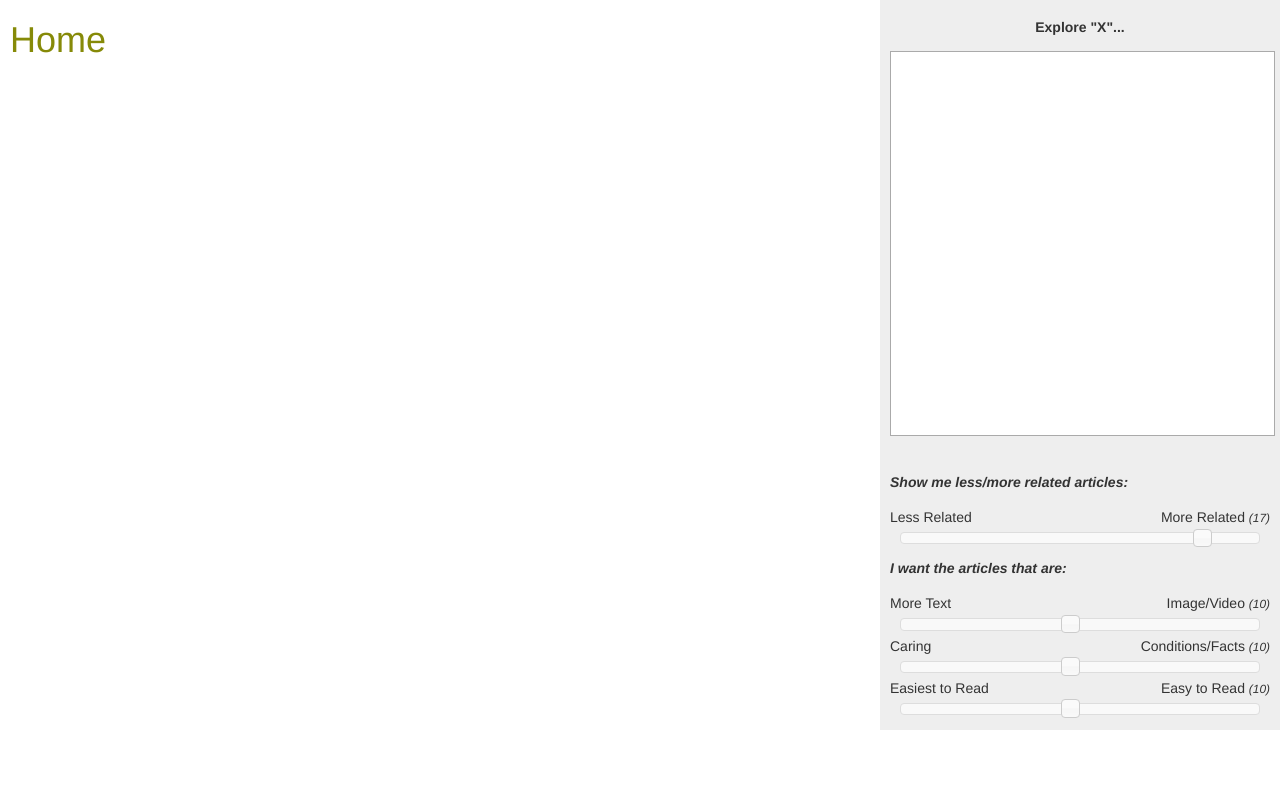
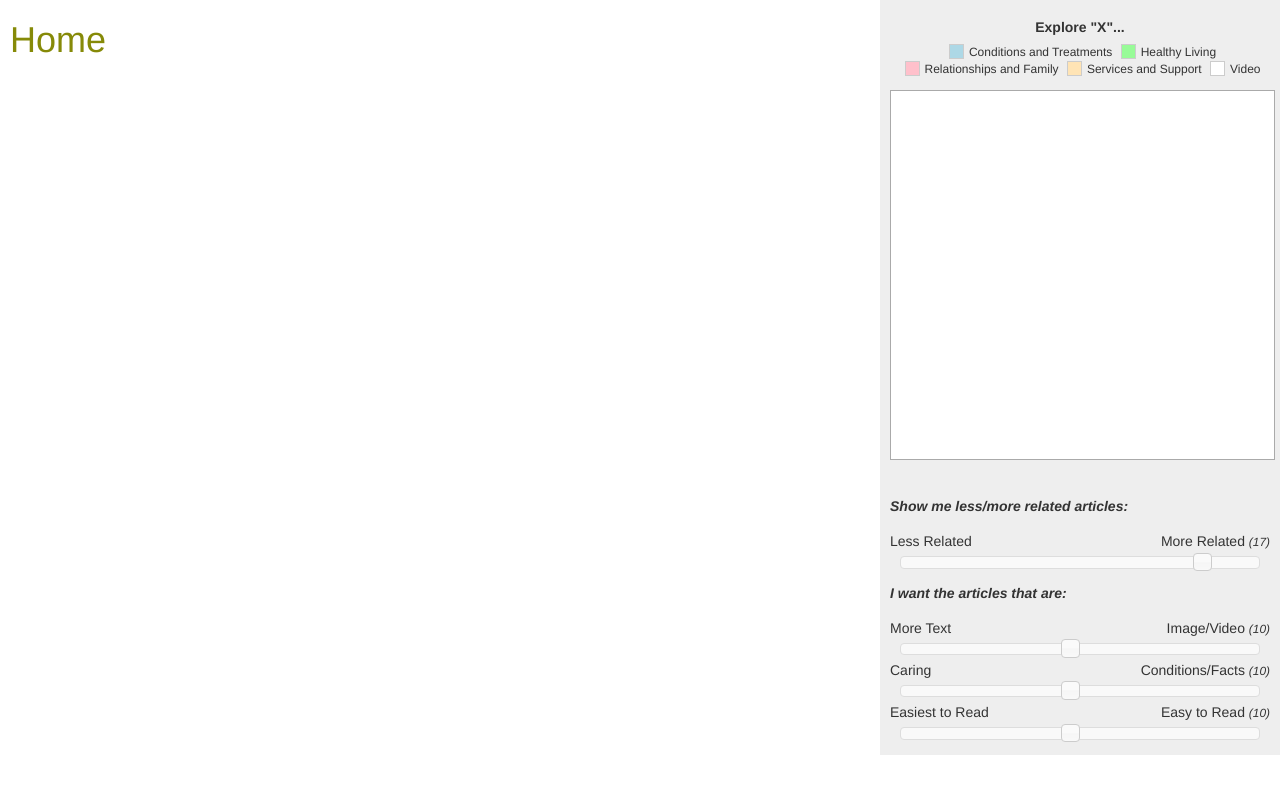
Before and after one commit to cipang/better-health-explorer, a Django app: template web/templates/home.html in a window 1280 px wide. Run offline with Django 3.2, Linux system fonts and the light colour scheme; the template is opened without the code that fills it, so the values that code supplies are empty; some libraries are stand-ins or nearby versions.

Commit message:
Changed color for various categories; added legend; fill entire screen no matter how many tier0/tier1 tiles.

```diff
--- a/web/static/styles.css
+++ b/web/static/styles.css
@@ -19,7 +19,7 @@
 #pond {
     position: relative;
     width: 385px;
-    height: 385px;
+    height: 370px;
     background-color: #fff;
     border: 1px solid #aaa;
 }
@@ -52,13 +52,14 @@
 }*/
 
 .pondtitle {
-    padding: 0.5em 1em 1em 1em;
+    padding: 0.5em 1em;
     font-weight: bold;
     text-align: center;
 }
 
 #navcontrol {
     font-size: 12px;
+    text-align: center;
 }
 
 #goback, #gofwd {
@@ -144,3 +145,23 @@
     display: none;
     padding: 5px;
 }
+
+#legend {
+    font-size: 12px;
+    text-align: center;
+    padding-bottom: 1em;
+}
+
+#legend .box {
+    width: 15px;
+    height: 15px;
+    display: inline-block;
+    border: 1px solid #ccc;
+    margin: 0 5px -3px 5px;
+}
+
+#legend .a { background-color: #add8e6; }
+#legend .b { background-color: #98fb98; }
+#legend .c { background-color: #ffc0cb; }
+#legend .d { background-color: #ffe4b5; }
+#legend .w { background-color: #fff; }
--- a/web/templates/home.html
+++ b/web/templates/home.html
@@ -40,9 +40,18 @@
             <div class="fish" id="current">CENTER</div>
         </div-->
         <div class="pondtitle">Explore &quot;<span id="current">X</span>&quot;...</div>
+
+        <div id="legend">
+            <span class="box a"></span>Conditions and Treatments
+            <span class="box b"></span>Healthy Living<br>
+            <span class="box c"></span>Relationships and Family
+            <span class="box d"></span>Services and Support
+            <span class="box w"></span>Video
+        </div>
+
         <svg id="pond"></svg>
 
-        <div id="navcontrol" style="text-align: center;">
+        <div id="navcontrol">
             <!--span class="pull-left" id="goback"><a href="javascript:window.history.back()">Go Back</a></span>
             <span class="pull-right" id="gofwd"><a href="javascript:window.history.forward()">Go Forward</a></span>
             <br class="clearfix"-->
--- a/web/views.py
+++ b/web/views.py
@@ -121,7 +121,7 @@ def catch_fish(request):
                          key=lambda x: x[1],
                          reverse=True)
     # all_results = sorted(all_results, key=lambda x: x[0].article.title)
-    all_results = all_results[0:55]
+    all_results = all_results
 
     tier0, tier1, tier2 = list(), list(), list()
     last_score = None
@@ -162,6 +162,9 @@ def catch_fish(request):
 
         order += 1
         last_score = score
+        limit = 72 if len(tier0) == 3 else 57
+        if order >= limit:
+            break
 
     result = tier0 + tier1 + tier2
     return JsonResponse({"result": result})
```
Also changed, not shown: web/management/commands/da2.py (+4 -4 lines).
